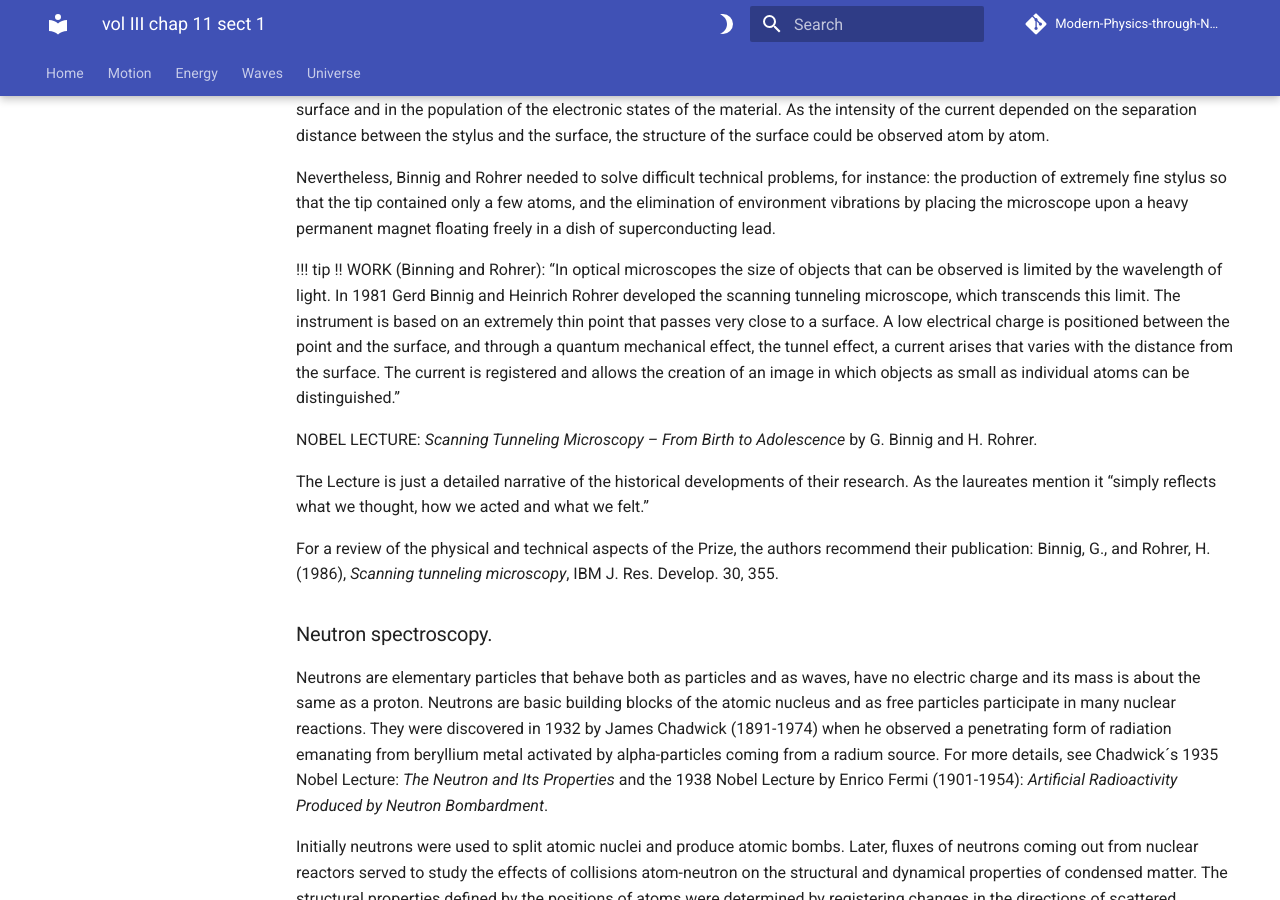
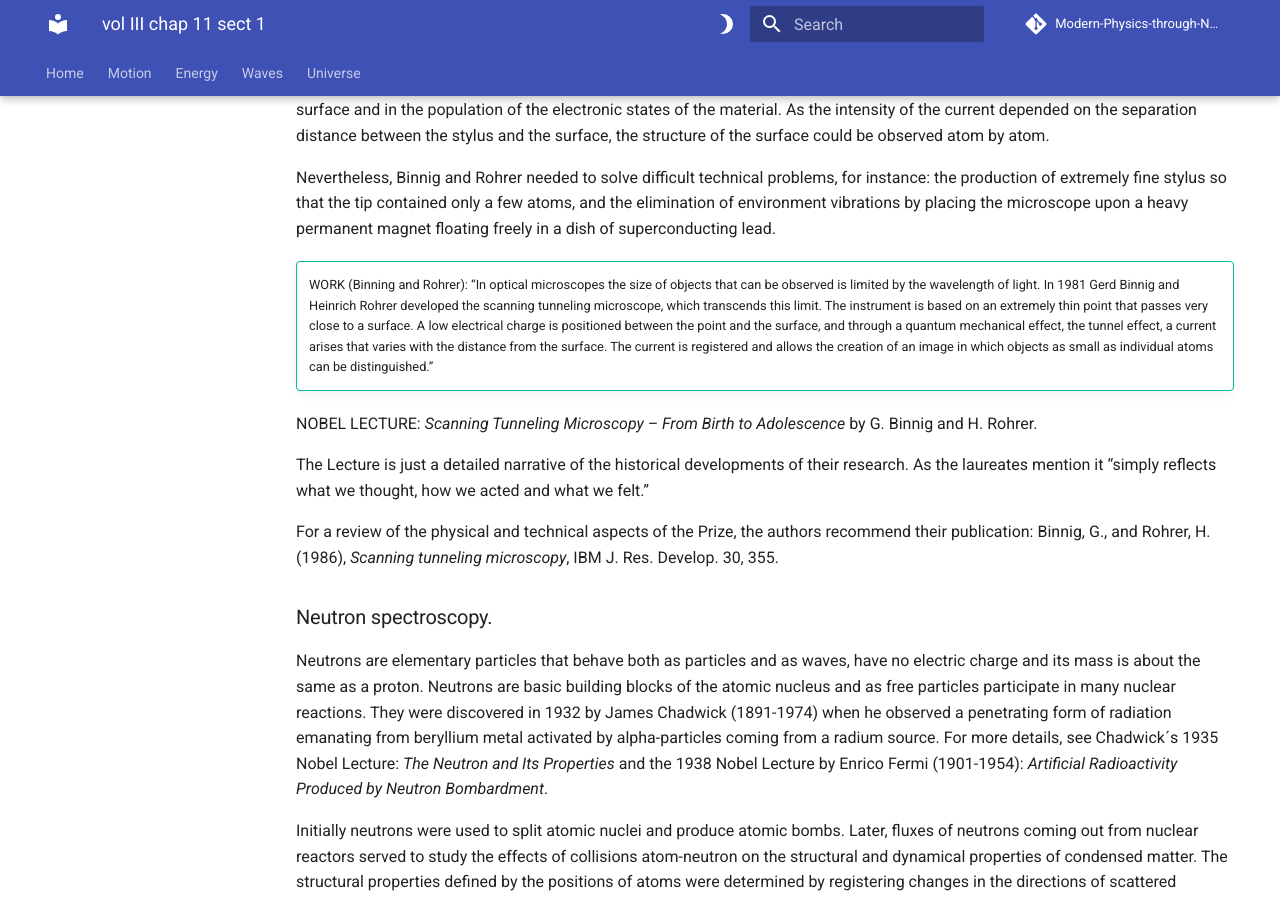
Before and after one commit to modphysnobel/modphysnobel.github.io, an MkDocs documentation site: the page built from docs/vol-III/vol-III-chap-11-sect-1.md, in a window 1280 px wide and 900 px high, scrolled down 5730 px. Built offline with MkDocs 1.6.1 and Material for MkDocs 9.7.7, drawn with Linux system fonts in a browser that asks for light colours; some web fonts are replaced; comment, search, counter and statistics services are not loaded.

Commit message:
Update vol-III-chap-11-sect-1.md

```diff
--- a/docs/vol-III/vol-III-chap-11-sect-1.md
+++ b/docs/vol-III/vol-III-chap-11-sect-1.md
@@ -159,7 +159,7 @@ In 1981 Gerd Binnig and Heinrich Rohrer built a scanning tunneling microscope to
 
 Nevertheless, Binnig and Rohrer needed to solve difficult technical problems, for instance: the production of extremely fine stylus so that the tip contained only a few atoms, and the elimination of environment vibrations by placing the microscope upon a heavy permanent magnet floating freely in a dish of superconducting lead.
 
-!!! tip !!
+!!! tip ""
 	WORK (Binning and Rohrer): “In optical microscopes the size of objects that can be observed is limited by the wavelength of light. In 1981 Gerd Binnig and Heinrich Rohrer developed the scanning tunneling microscope, which transcends this limit. The instrument is based on an extremely thin point that passes very close to a surface. A low electrical charge is positioned between the point and the surface, and through a quantum mechanical effect, the tunnel effect, a current arises that varies with the distance from the surface. The current is registered and allows the creation of an image in which objects as small as individual atoms can be distinguished.”
 
 NOBEL LECTURE: *Scanning Tunneling Microscopy – From Birth to Adolescence* by G. Binnig and H. Rohrer.
```
